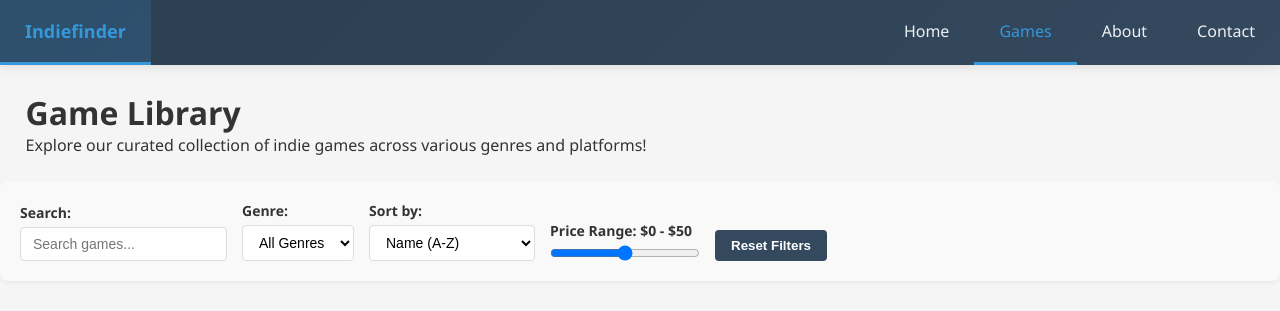
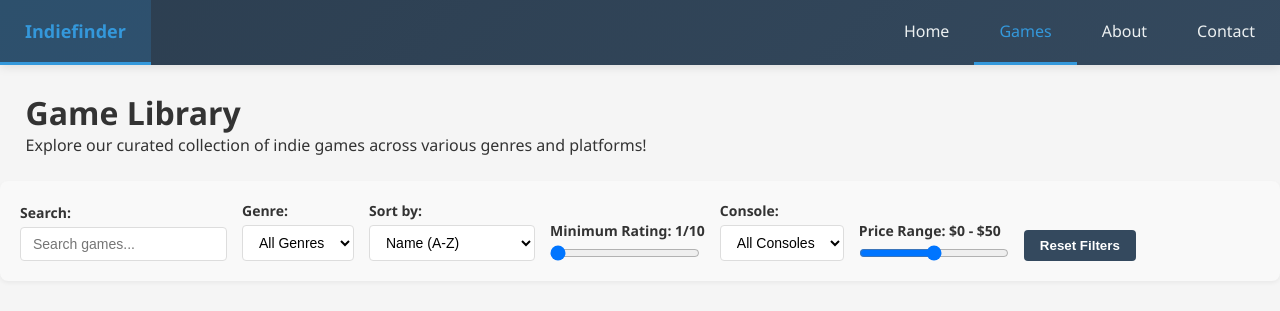
Before and after one commit to Braedan-Mitchell/project-2_Indiefinder, a plain HTML site: page html/games.html in a window 1280 px wide. Both pictures are taken after a click on the button "Reset Filters". Shown: the top 311 px of the page. Drawn offline with Linux system fonts and the light colour scheme.

Commit message:
added a release date, rating, and playable consoles to each game in db.json, and also added filters in the game page for each.

```diff
--- a/JS/JSpages/JSgames.js
+++ b/JS/JSpages/JSgames.js
@@ -4,10 +4,21 @@ document.addEventListener('gamesLoaded', function() {
     const searchBar = document.getElementById('search-bar');
     const genreFilter = document.getElementById('genre-filter');
     const sortOption = document.getElementById('sort-option');
+    const ratingRange = document.getElementById('rating-range');
+    const ratingValue = document.getElementById('rating-value');
+    const consoleFilter = document.getElementById('console-filter');
     const priceRange = document.getElementById('price-range');
     const priceValue = document.getElementById('price-value');
     const priceMaxValue = document.getElementById('price-max-value');
     const resetBtn = document.getElementById('reset-filters');
+
+    const allConsoles = [...new Set(window.gamesData.flatMap(game => game.console || []))].sort((a, b) => a.localeCompare(b));
+    allConsoles.forEach(consoleName => {
+        const option = document.createElement('option');
+        option.value = consoleName;
+        option.textContent = consoleName;
+        consoleFilter.appendChild(option);
+    });
 
     // Update price slider display
     priceRange.addEventListener('input', function() {
@@ -21,6 +32,15 @@ document.addEventListener('gamesLoaded', function() {
     // Genre filter
     genreFilter.addEventListener('change', filterGames);
 
+    // Rating filter
+    ratingRange.addEventListener('input', function() {
+        ratingValue.textContent = this.value;
+        filterGames();
+    });
+
+    // Console filter
+    consoleFilter.addEventListener('change', filterGames);
+
     // Sort functionality
     sortOption.addEventListener('change', filterGames);
 
@@ -29,15 +49,25 @@ document.addEventListener('gamesLoaded', function() {
         searchBar.value = '';
         genreFilter.value = '';
         sortOption.value = 'name-asc';
+        ratingRange.value = '1';
+        ratingValue.textContent = '1';
+        consoleFilter.value = '';
         priceRange.value = '50';
         priceMaxValue.textContent = '50';
         filterGames();
     });
 
+    function parseGameDate(dateString) {
+        const [month, day, year] = dateString.split('/').map(Number);
+        return new Date(year, month - 1, day);
+    }
+
     function filterGames() {
         const searchTerm = searchBar.value.toLowerCase();
         const selectedGenre = genreFilter.value.toLowerCase();
+        const selectedConsole = consoleFilter.value.toLowerCase();
         const maxPrice = parseInt(priceRange.value);
+        const minRating = parseFloat(ratingRange.value);
         const sortBy = sortOption.value;
 
         // Filter games from actual data
@@ -45,12 +75,16 @@ document.addEventListener('gamesLoaded', function() {
             const gameName = game.title.toLowerCase();
             const gamePrice = game.price;
             const gameGenres = game.genre.map(g => g.toLowerCase()).join(', ');
+            const gameRating = parseFloat(game.rating);
+            const gameConsoles = (game.console || []).map(consoleName => consoleName.toLowerCase());
 
             const matchesSearch = gameName.includes(searchTerm);
             const matchesGenre = selectedGenre === '' || gameGenres.includes(selectedGenre);
             const matchesPrice = gamePrice <= maxPrice;
+            const matchesRating = gameRating >= minRating;
+            const matchesConsole = selectedConsole === '' || gameConsoles.includes(selectedConsole);
 
-            return matchesSearch && matchesGenre && matchesPrice;
+            return matchesSearch && matchesGenre && matchesPrice && matchesRating && matchesConsole;
         });
 
         // Sort games
@@ -70,7 +104,9 @@ document.addEventListener('gamesLoaded', function() {
                 case 'price-high':
                     return priceB - priceA;
                 case 'newest':
-                    return 0;
+                    return parseGameDate(b.date) - parseGameDate(a.date);
+                case 'oldest':
+                    return parseGameDate(a.date) - parseGameDate(b.date);
                 default:
                     return 0;
             }
--- a/html/games.html
+++ b/html/games.html
@@ -57,6 +57,19 @@
                 <option value="price-low">Price (Low to High)</option>
                 <option value="price-high">Price (High to Low)</option>
                 <option value="newest">Newest</option>
+                <option value="oldest">Oldest</option>
+            </select>
+        </div>
+
+        <div class="filter-group">
+            <label for="rating-range">Minimum Rating: <span id="rating-value">1</span>/10</label>
+            <input type="range" id="rating-range" min="1" max="10" step="0.1" value="1">
+        </div>
+
+        <div class="filter-group">
+            <label for="console-filter">Console:</label>
+            <select id="console-filter">
+                <option value="">All Consoles</option>
             </select>
         </div>
 
--- a/json/db.json
+++ b/json/db.json
@@ -5,35 +5,50 @@
       "image": "https://images8.alphacoders.com/135/thumb-1920-1353898.png",
       "title": "Balatro",
       "price": 19.99,
-      "genre": ["Strategy", "Puzzle"]
+      "genre": ["Strategy", "Puzzle"],
+      "date": "02/20/2024",
+      "console": ["Steam", "GOG", "itch.io", "Switch", "PlayStation", "Xbox", "iOS", "Android"],
+      "rating": "9.5"
     },
     {
       "id": "2",
       "image": "https://shared.akamai.steamstatic.com/store_item_assets/steam/apps/1623730/058bd87dc17a7179e07c446aa64d0574ca43ab9d/header.jpg?t=1770887635",
       "title": "Palworld",
       "price": 29.99,
-      "genre": ["Adventure", "RPG"]
+      "genre": ["Adventure", "RPG"],
+      "date": "01/19/2024",
+      "console": ["Steam", "PlayStation", "Xbox"],
+      "rating": "7.5"
     },
     {
       "id": "3",
       "image": "https://upload.wikimedia.org/wikipedia/en/b/b6/Poppy_Playtime_cover.jpg",
       "title": "Poppy Playtime",
       "price": 0,
-      "genre": ["RPG", "Puzzle"]
+      "genre": ["RPG", "Puzzle"],
+      "date": "10/12/2021",
+      "console": ["Steam", "Epic Games", "PlayStation", "Xbox", "iOS", "Android"],
+      "rating": "8.0"
     },
     {
       "id": "4",
       "image": "https://encrypted-tbn0.gstatic.com/images?q=tbn:ANd9GcSuvWrvZZy4-1qGADYCPWt6VuGzaN6TCyF4_A&s",
       "title": "Risk of Rain 2",
       "price": 24.99,
-      "genre": ["Action", "Adventure"]
+      "genre": ["Action", "Adventure"],
+      "date": "08/11/2020",
+      "console": ["Steam", "Epic Games", "PlayStation", "Xbox", "Switch"],
+      "rating": "9.0"
     },
     {
       "id": "5",
       "image":"https://shared.akamai.steamstatic.com/store_item_assets/steam/apps/1145360/header.jpg?t=1715722799",
       "title": "Hades",
       "price": 24.99,
-      "genre": ["Action", "RPG"]
+      "genre": ["Action", "RPG"],
+      "date": "09/17/2020",
+      "console": ["Steam", "Epic Games", "Switch", "PlayStation", "Xbox"],
+      "rating": "9.5"
     }
   ]
 }
```
Also changed, not shown: package.json (deleted, +0 -15 lines), 1 other file.
